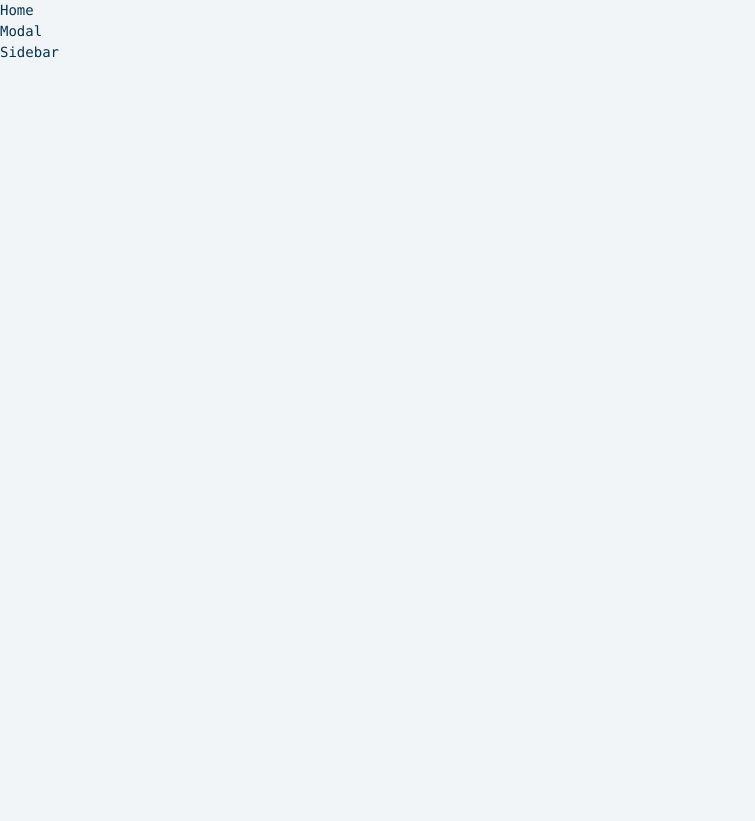
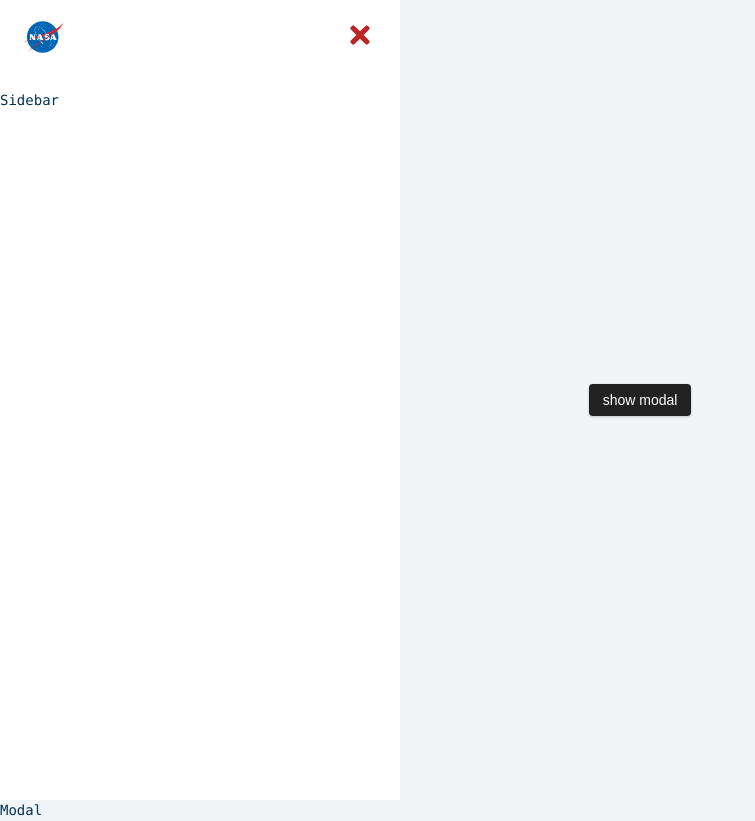
Before and after one commit to scrumpygeo/context-sidebar, a React (Create React App) app: page / in a window 1280 px wide. Shown: the whole page, without its empty margins (0-755 px from the left). Before the commit the page ends 800 px from the top, so only its background shows below. Built offline with nearby package versions, Linux system fonts and the light colour scheme.

Commit message:
setup sidebar

```diff
--- a/src/Home.js
+++ b/src/Home.js
@@ -1,8 +1,16 @@
 import React from 'react'
+import { FaBars } from 'react-icons/fa'
 
 const Home = () => {
   return (
-    <div>Home</div>
+    <main>
+      <button className="sidebar-toggle">
+        <FaBars />
+      </button>
+      <button className='btn' >
+        show modal
+      </button>
+    </main>
   )
 }
 
--- a/src/Sidebar.js
+++ b/src/Sidebar.js
@@ -1,8 +1,16 @@
-import React from 'react'
+import logo from './logo.svg'
+import { FaTimes } from 'react-icons/fa'
+import { social, links } from './linkdata'
 
 const Sidebar = () => {
   return (
-    <div>Sidebar</div>
+    <aside className="show-sidebar sidebar">
+      <div className="sidebar-header">
+        <img src={logo} alt="nasa-logo" className='logo' />
+        <button className="close-btn" ><FaTimes /></button>
+      </div>
+      Sidebar
+    </aside>
   )
 }
 
--- a/src/index.css
+++ b/src/index.css
@@ -46,6 +46,16 @@ main {
 .btn:hover {
   color: #222;
   background: transparent;
+}
+.close-btn {
+  font-size: 1.75rem;
+  background: transparent;
+  border-color: transparent;
+  color: hsl(205, 78%, 60%);
+  transition: all 0.3s linear;
+  cursor: pointer;
+  color: hsl(360, 67%, 44%);
+  margin-top: 0.2rem;
 }
 
 .links a {
@@ -107,7 +117,7 @@ main {
   font-size: 2rem;
   background: transparent;
   border-color: transparent;
-  color: hsl(205, 78%, 60%);
+  color: hsl(249, 86%, 55%);
   cursor: pointer;
 }
 .show-sidebar {
--- a/src/linkdata.js
+++ b/src/linkdata.js
@@ -1,10 +1,15 @@
 import React from "react";
 import {
+  FaBehance,
   FaFacebook,
   FaLinkedin,
   FaTwitter,
   FaSketch,
   FaHome,
+  FaUserFriends,
+  FaFolderOpen,
+  FaCalendarAlt,
+  FaWpforms,
 } from 'react-icons/fa';
 
 export const links = [
```
Also changed, not shown: src/logo.svg (added).
